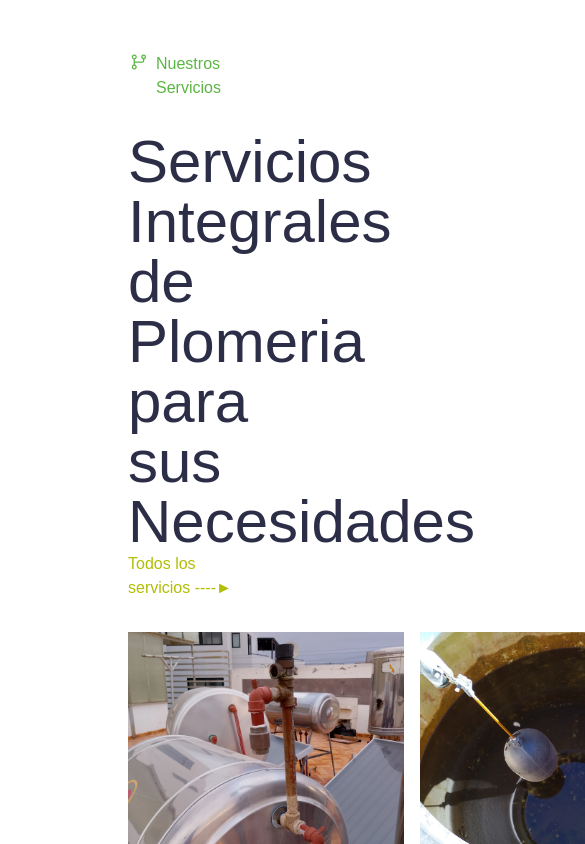
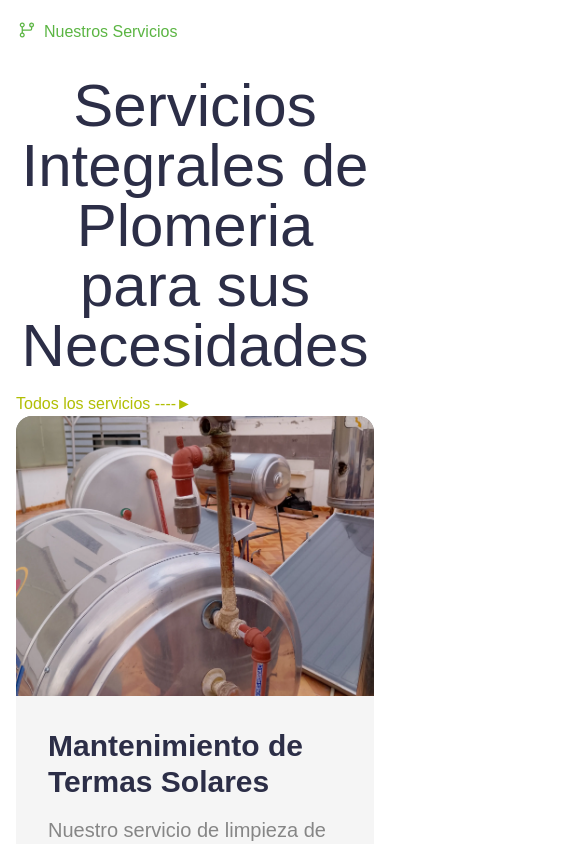
Before and after one commit to FranksVilca/ServiciosMultiples-ThermasSolares, a Next.js app: page / in a window 390 px wide. Shown: the part 3780-4624 px from the top of the page, 585 px wide, since content can reach past the window. Built offline with nearby package versions, Linux system fonts and the light colour scheme.

Commit message:
feat(Home): add responsive Service

```diff
--- a/src/Components/Home/Service.tsx
+++ b/src/Components/Home/Service.tsx
@@ -25,7 +25,7 @@
 const Service: React.FC = () => {
   return (
     <div>
-      <div className="px-32 py-16">
+      <div className="px-4 sm:px-8 md:px-16 lg:px-24 xl:px-32 py-8 sm:py-12 md:py-16">
         <div className="flex gap-2 text-[#5BB543]">
           <span className="text-xl">
             <PiGitBranchDuotone />
@@ -33,15 +33,15 @@
           Nuestros Servicios
         </div>
         <div className="flex flex-col md:flex-row mt-8">
-          <div className="md:basis-3/4 text-theme text-6xl">
+          <div className="md:basis-3/4 text-theme text-6xl text-center md:text-left">
             Servicios Integrales de Plomeria para sus Necesidades
           </div>
-          <Link href="./Servicios" className="md:basis-1/4 text-[#B1BE04]">
+          <Link href="./Servicios" className="md:basis-1/4 text-[#B1BE04] pt-4">
             {" "}
             Todos los servicios ----►
           </Link>
         </div>
-        <div className="mt-8 flex gap-4">
+        <div className="sm:mt-8 sm:gap-4 grid grid-cols-1 sm:grid-cols-3">
           {Services.Service.map((item, index) => (
             <div key={index} className="bg-theme rounded-2xl flex-1">
               <div className="bg-third w-full h-70 rounded-t-2xl relative">
@@ -51,6 +51,7 @@
                   fill
                   style={{ objectFit: "cover" }}
                   priority
+                  className="rounded-t-2xl"
                 />
               </div>
               <div className="p-8">
--- a/src/Components/Home/WhyChooseUs.tsx
+++ b/src/Components/Home/WhyChooseUs.tsx
@@ -28,14 +28,14 @@
     <div>
       <div className="flex flex-col lg:flex-row gap-6 md:gap-8 lg:pr-24 xl:pr-32 pt-8 sm:pt-12 md:pt-16 bg-theme mt-8 sm:mt-12 md:mt-16">
         {/* Sección de imagen */}
-        <div className="flex-1 w-full bg-third mr-4 relative">
+        <div className="flex-1 w-full bg-third mr-4 relative rounded-r-2xl">
           <Image
             src="/Home/IMG_20250426_102121.webp"
             alt="Why"
             fill
             style={{ objectFit: "cover" }}
             priority
-            className="rounded-2xl"
+            className="rounded-r-2xl"
           />
         </div>
 
```
